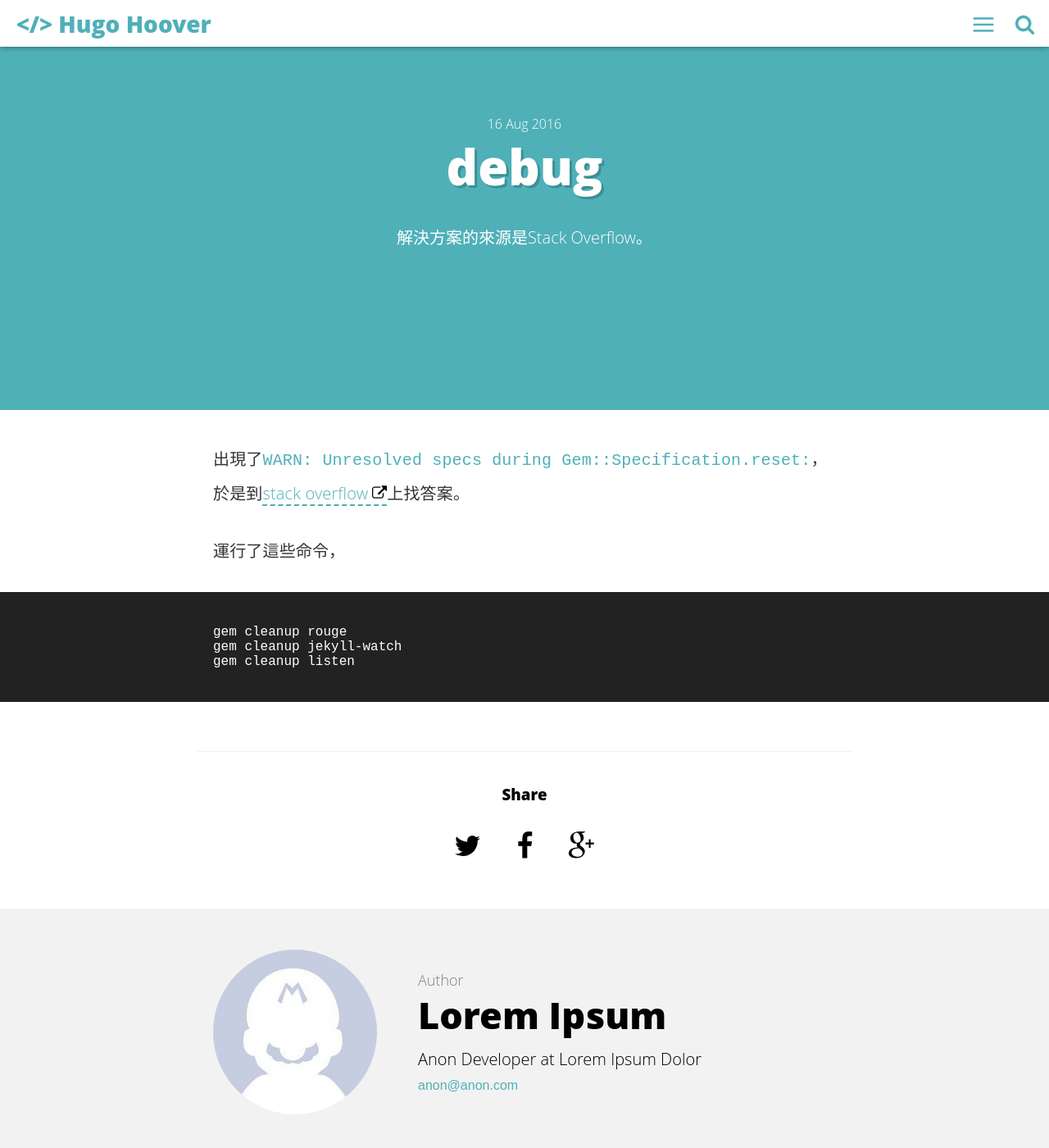
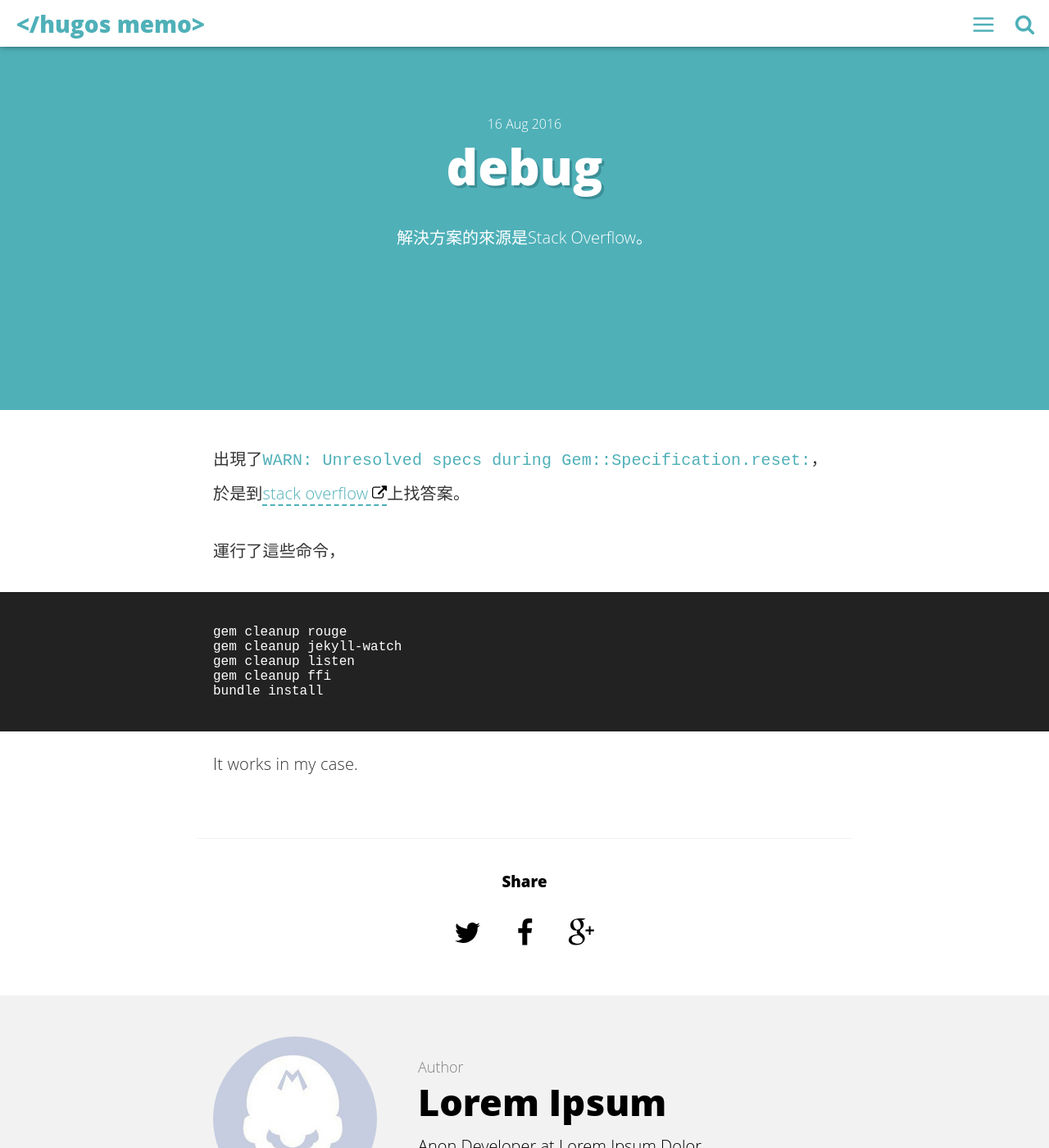
Before and after one commit to hugohoover/Meine-Karten, a Jekyll site: the page built from _posts/2016-08-16-debug.md, in a window 1280 px wide and 1400 px high. Shown: the whole window at 82% size. Built offline with Jekyll 4.4.1, drawn with Linux system fonts in a browser that asks for light colours; comment, search, counter and statistics services are not loaded; some of the changed text lies outside the part shown.

Commit message:
updated posts

```diff
--- a/_includes/footer.html
+++ b/_includes/footer.html
@@ -1,4 +1,5 @@
 <footer>
-    <p>Made with <a href="http://jekyllrb.com/" target="_blank">Jekyll</a> and <span class="love">❤</span> by <a href="http://willianjusten.com.br">Willian Justen</a></p>
+    <p>copyright 2016 wang hu/Hugo Hoover</p>
+    <p>Powerd by <a href="http://jekyllrb.com/" target="_blank">Jekyll</a></p>
 </footer>
 <script src="{{ "/assets/js/main.js" | prepend: site.baseurl }}"></script>
--- a/_posts/2016-08-16-debug.md
+++ b/_posts/2016-08-16-debug.md
@@ -17,3 +18,7 @@ categories: 'jekyll'
     gem cleanup rouge
     gem cleanup jekyll-watch
     gem cleanup listen
+    gem cleanup ffi
+    bundle install
+
+It works in my case.
--- a/src/styl/_header.styl
+++ b/src/styl/_header.styl
@@ -25,9 +25,9 @@ $bg
         font-size rem(28px)
         &:after
             transition all .4s
-            content '</> AD'
+            content '</memo>'
             +above(cut)
-                content '</> Hugo Hoover'
+                content '</hugos memo>'
 
 // Header Post
 .header-post
```
Also changed, not shown: other parts of _posts/2016-08-16-debug.md (+1 -0 lines), assets/css/main.css.
